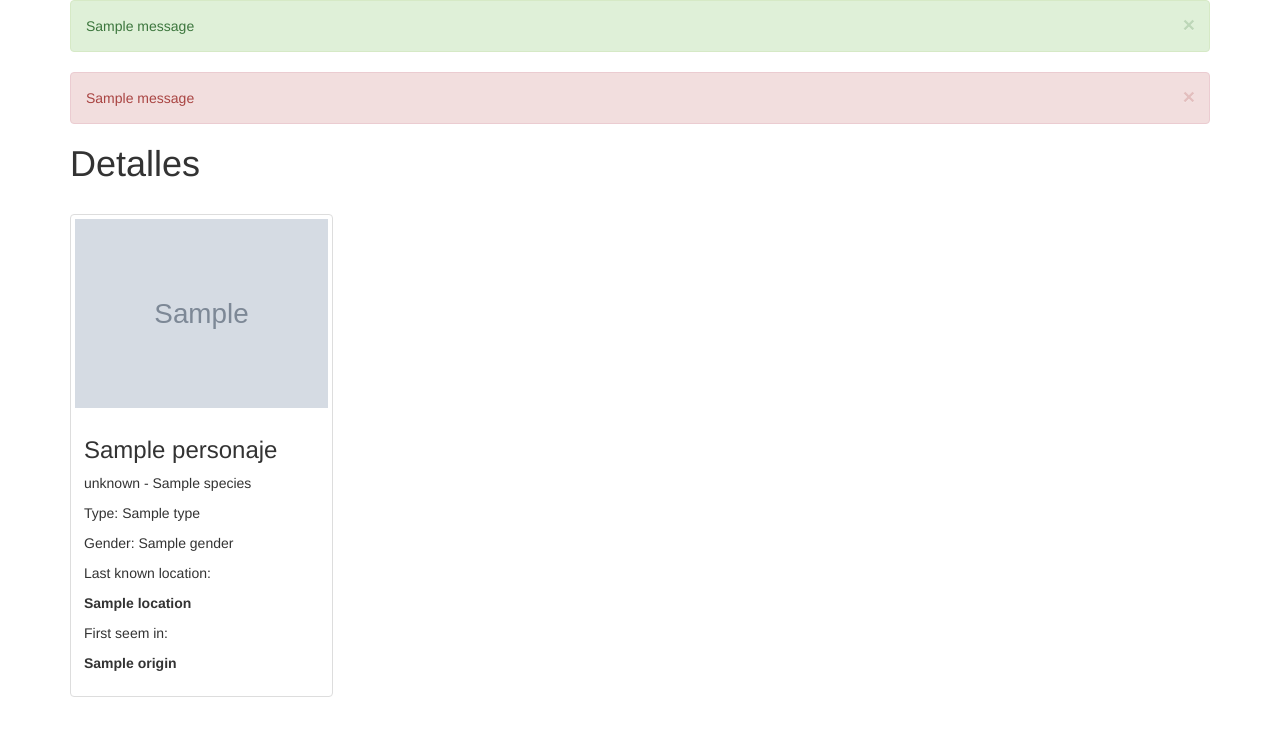
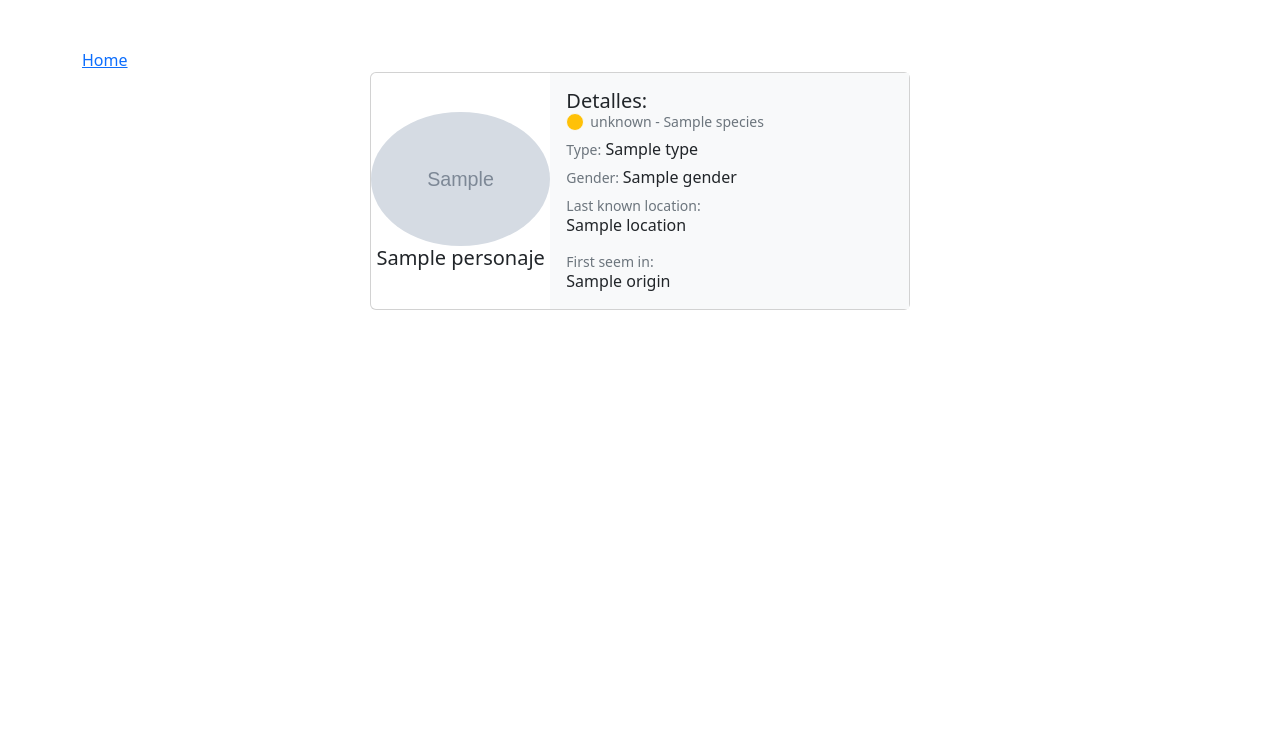
Before and after one commit to joe7hann/rickandmorty, a Flask app: page /lista/1 in a window 1280 px wide. Shown: the top 736 px of the page. Run offline with Flask 2, Linux system fonts and the light colour scheme; grey boxes marked "Sample" are stand-in pictures; one stand-in notice (Sample message) is shown; a database or web service that is not in the repository returns one stand-in record (values such as "Sample title"); some libraries are stand-ins or nearby versions.

Commit message:
lista y personaje.html modified, added boostrap 5

```diff
--- a/app/__init__.py
+++ b/app/__init__.py
@@ -1,5 +1,5 @@
 from flask import Flask
-from flask_bootstrap import Bootstrap
+#from flask_bootstrap import Bootstrap
 
 from .config import Config
 from .routes.book import book_router
@@ -8,7 +8,7 @@ from .routes.personajes import ram_router
 def create_app():
     app = Flask(__name__)
     app.config.from_object(Config)
-    Bootstrap(app)
+    #Bootstrap(app)
     app.register_blueprint(ram_router)
     app.register_blueprint(book_router)
     return app
--- a/app/routes/personajes.py
+++ b/app/routes/personajes.py
@@ -19,6 +19,8 @@ def detalles(id):
     personaje = db.personaje.find_one({"id":id})
     return render_template("personaje.html", personaje = personaje)
 
+
+
 @ram_router.route("/import_db", methods=['GET','POST'])
 def import_db():
     for id in range(1,20):
--- a/app/templates/base.html
+++ b/app/templates/base.html
@@ -1,22 +1,13 @@
-{% extends "bootstrap/base.html" %}
-
-{% block body %}
-<div class="container">
-    {% for message in get_flashed_messages(category_filter=['success']) %}
-    <div class="alert alert-success alert-dismissible">
-        <button class="close" data-dismiss="alert">&times;</button>
-        {{ message }}
-    </div>
-    {% endfor %}
-
-    {% for message in get_flashed_messages(category_filter=['error']) %}
-    <div class="alert alert-danger alert-dismissible">
-        <button class="close" data-dismiss="alert">&times;</button>
-        {{ message }}
-    </div>
-    {% endfor %}
-
+<!doctype html>
+<html lang="en">
+  <head>
+    <meta charset="utf-8">
+    <meta name="viewport" content="width=device-width, initial-scale=1">
+    <title>Bootstrap demo</title>
+    <link href="https://cdn.jsdelivr.net/npm/bootstrap@5.2.3/dist/css/bootstrap.min.css" rel="stylesheet" integrity="sha384-rbsA2VBKQhggwzxH7pPCaAqO46MgnOM80zW1RWuH61DGLwZJEdK2Kadq2F9CUG65" crossorigin="anonymous">
+  </head>
+  <body>
     {% block content %} {% endblock %}
-</div>
-    {% block scripts %} {{ super() }} {% endblock %}
-{% endblock %}
+    <script src="https://cdn.jsdelivr.net/npm/bootstrap@5.2.3/dist/js/bootstrap.bundle.min.js" integrity="sha384-kenU1KFdBIe4zVF0s0G1M5b4hcpxyD9F7jL+jjXkk+Q2h455rYXK/7HAuoJl+0I4" crossorigin="anonymous"></script>
+  </body>
+</html>
--- /dev/null
+++ b/app/templates/capitulo.html
@@ -0,0 +1 @@
+<h1>CAPITULO 1</h1>
--- a/app/templates/create.html
+++ b/app/templates/create.html
@@ -2,7 +2,7 @@
 
 {% block content %}
 
-  {% import "bootstrap/wtf.html" as wtf %}
+  {#{% import "bootstrap/wtf.html" as wtf %}#}
 
   <h1>Create book</h1>
 
--- a/app/templates/personaje.html
+++ b/app/templates/personaje.html
@@ -1,26 +1,50 @@
 {% extends "base.html" %}
 
 {% block content %}
-<h1> Detalles</h1>
-<div class="row" style="margin-top: 30px">
+<div class="container mt-5">
+    <a href="{{ url_for ('ram_router.lista')}}">Home</a>
 
-    <div class="col-md-3">
-        <div class="thumbnail">
-            <img src="{{ personaje.image}}" alt="...">
-            <div class="caption">
-                <h3>{{ personaje.name}}</h3>
-                <p>{{personaje.status}} - {{personaje.species}}</p>
-                <p>Type: {{personaje.type}}</p>
-                <p>Gender: {{personaje.gender}}</p>
-                <p>Last known location:</p>
-                <p><strong>{{personaje.location.name}}</strong></p>
-                <p>First seem in:</p>
-                <p><strong>{{personaje.origin.name}}</strong></p>
+    <div class="row row-cols-1 g-4">
+        <a href="{{ url_for('ram_router.detalles', id=personaje.id)}}" style="text-decoration:none; color: #212529;">
+            <div class="col d-flex justify-content-center">
+                <div class="card" style="max-width: 540px;">
+                    <div class="row g-0">
+                        <div class="col-md-4 my-auto d-block">
+                            <img src="{{ personaje.image }}" class="img-fluid rounded-circle" alt="...">
+                            <h5 class="card-title mb-0 text-center">{{ personaje.name }}</h5>
+                        </div>
+                        <div class="col-md-8">
+                            <div class="card-body bg-light">
+                                <h5 class="card-title mb-0">Detalles:</h5>
+                                <p class="card-subtitle mb-2">
+                                    {% if personaje.status == 'Dead' %}
+                                    <span
+                                        class="position-absolute p-2 ml-0 mr-1 mt-1 bg-danger border border-light rounded-circle"></span>
+                                    {% elif personaje.status == 'Alive' %}
+                                    <span
+                                        class="position-absolute p-2 ml-0 mr-1 mt-1 bg-success border border-light rounded-circle"></span>
+                                    {% elif personaje.status == 'unknown' %}
+                                    <span
+                                        class="position-absolute p-2 ml-0 mr-1 mt-1 bg-warning border border-light rounded-circle"></span>
+                                    {% endif %}
+                                    <small class="text-muted mx-4"><span>{{ personaje.status }} - {{ personaje.species
+                                            }}</span></small>
+                                </p>
 
+                                <p class="card-subtitle mb-2"><small class="text-muted">Type:</small> {{personaje.type}}</p>
+                                <p class="card-subtitle mb-2"><small class="text-muted">Gender: </small>{{personaje.gender}}</p>
+                                <p class="card-subtitle mb-0"><small class="text-muted">Last known location:</small></p>
+                                <p class="card-subtitle mb-3">{{ personaje.location.name }}</p>
+                                <p class="card-subtitle mb-0"><small class="text-muted">First seem in:</small></p>
+                                <p class="card-subtitle mb-0">{{ personaje.origin.name }}</p>
+                            </div>
+                        </div>
+                    </div>
+                </div>
+            </div>
+        </a>
+    </div>
+</div>
+</div>
 
-            </div>
-        </div>
-    </div>
-
-</div>
 {% endblock content %}
```
Also changed, not shown: app/templates/base_old.html (added, +22 -0 lines), app/templates/lista.html (+37 -16 lines).
